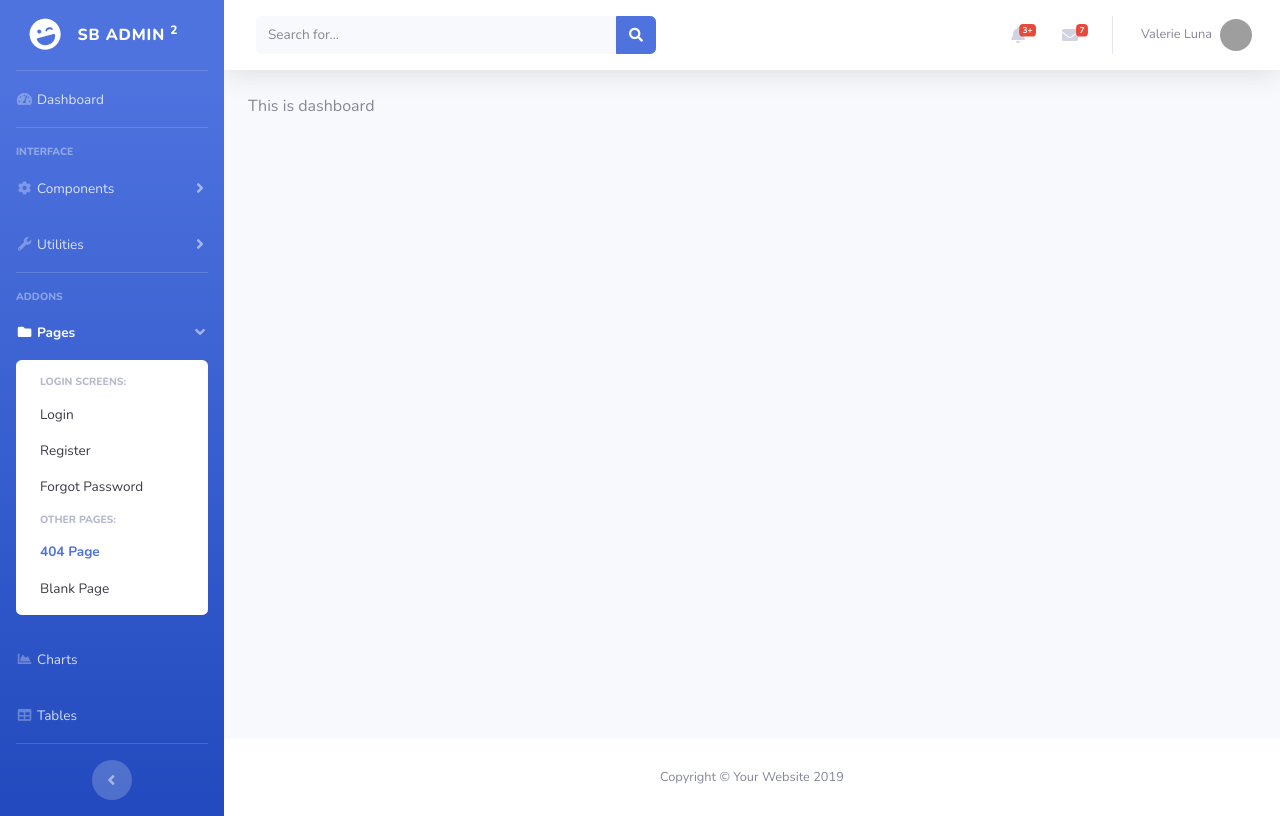
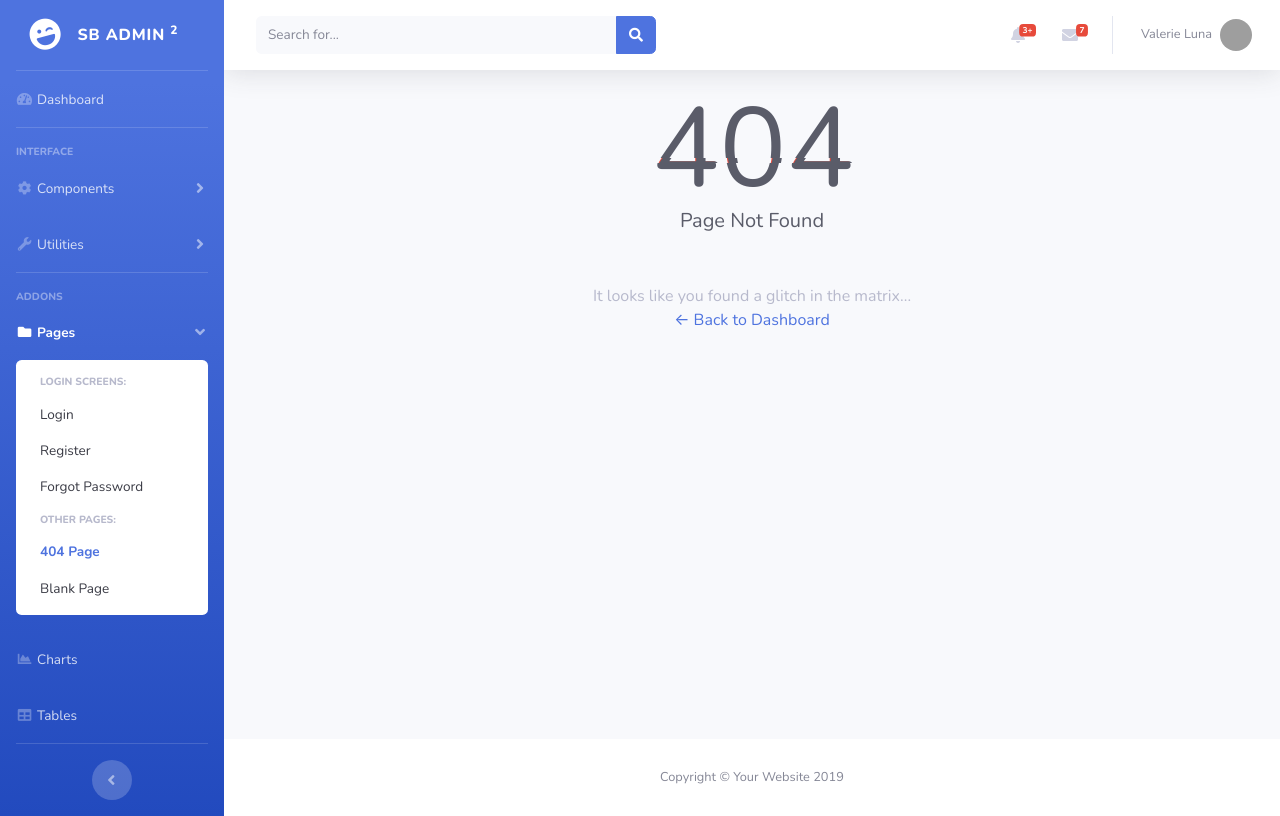
Before and after one commit to bikram-choudhury/sb-admin2-react-tmplate, a React app: page /pages/404 in a window 1280 px wide. Built offline with nearby package versions, Linux system fonts and the light colour scheme; sample sign-in values are in the browser's storage; grey boxes are pictures that could not be loaded.

Commit message:
[IMPL] 404 screen with testcase

```diff
--- /dev/null
+++ b/src/components/NotFound/NotFound.jsx
@@ -0,0 +1,15 @@
+import React from 'react';
+import { Link } from 'react-router-dom';
+
+const NotFound = () => {
+    return (
+        <div className="text-center">
+            <div className="error mx-auto" data-text="404">404</div>
+            <p className="lead text-gray-800 mb-5">Page Not Found</p>
+            <p className="text-gray-500 mb-0">It looks like you found a glitch in the matrix...</p>
+            <Link to="/">&larr; Back to Dashboard</Link>
+        </div>
+    );
+}
+
+export default NotFound;
--- a/src/route.js
+++ b/src/route.js
@@ -9,6 +9,7 @@ const UtilitiesAnimation = React.lazy(
     () => import("./components/UtilitiesAnimation/UtilitiesAnimation")
 );
 const UtilitiesOthers = React.lazy(() => import("./components/UtilitiesOthers/UtilitiesOthers"));
+const NotFound = React.lazy(() => import("./components/NotFound/NotFound"));
 
 const RouteConfig = [{
     heading: '',
@@ -84,7 +85,7 @@ const RouteConfig = [{
         }, {
             path: '/404',
             name: '404 Page',
-            component: Dashboard
+            component: NotFound
         }, {
             path: '/blank',
             name: 'Blank Page',
```
Also changed, not shown: src/components/NotFound/spec.jsx (added, +10 -0 lines).
